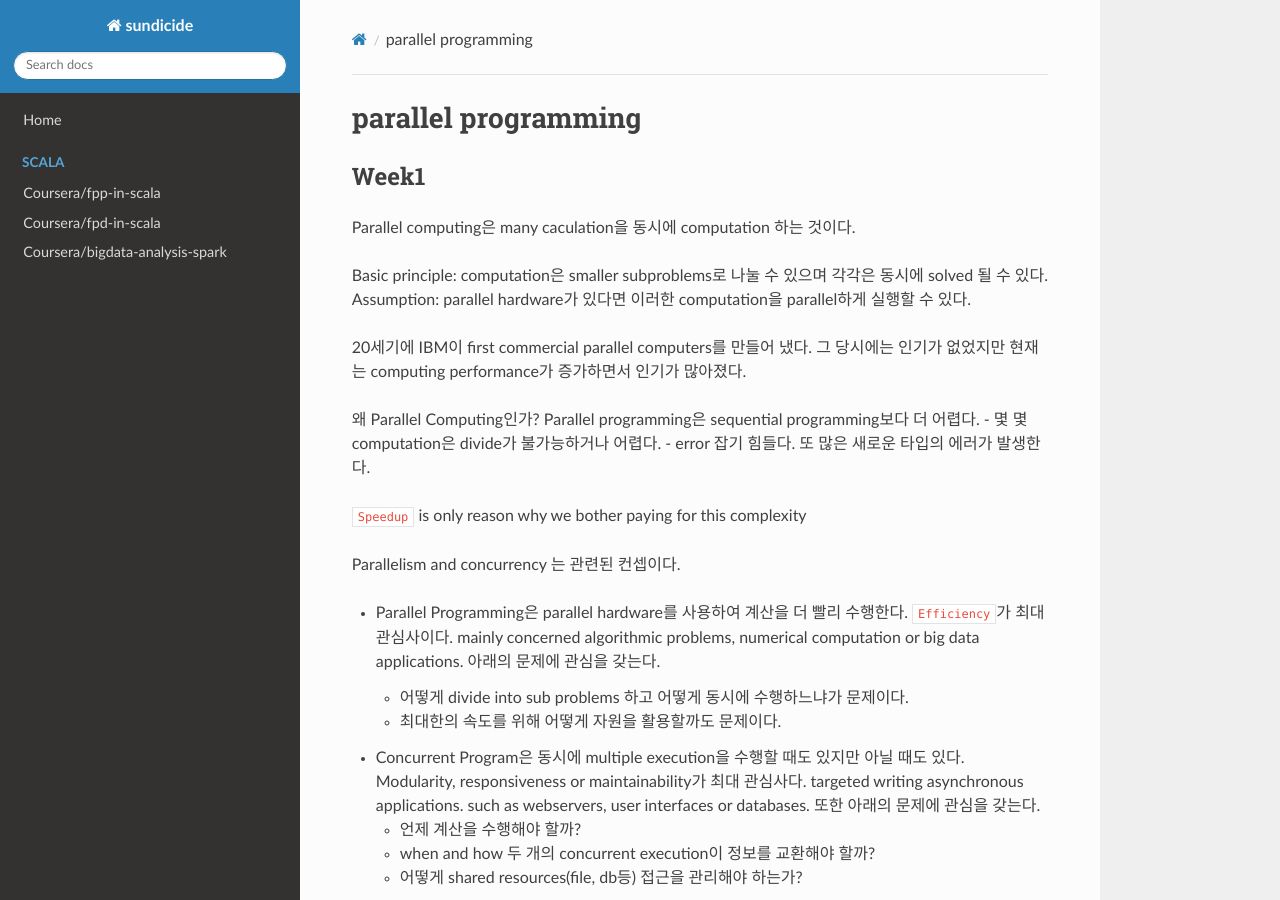
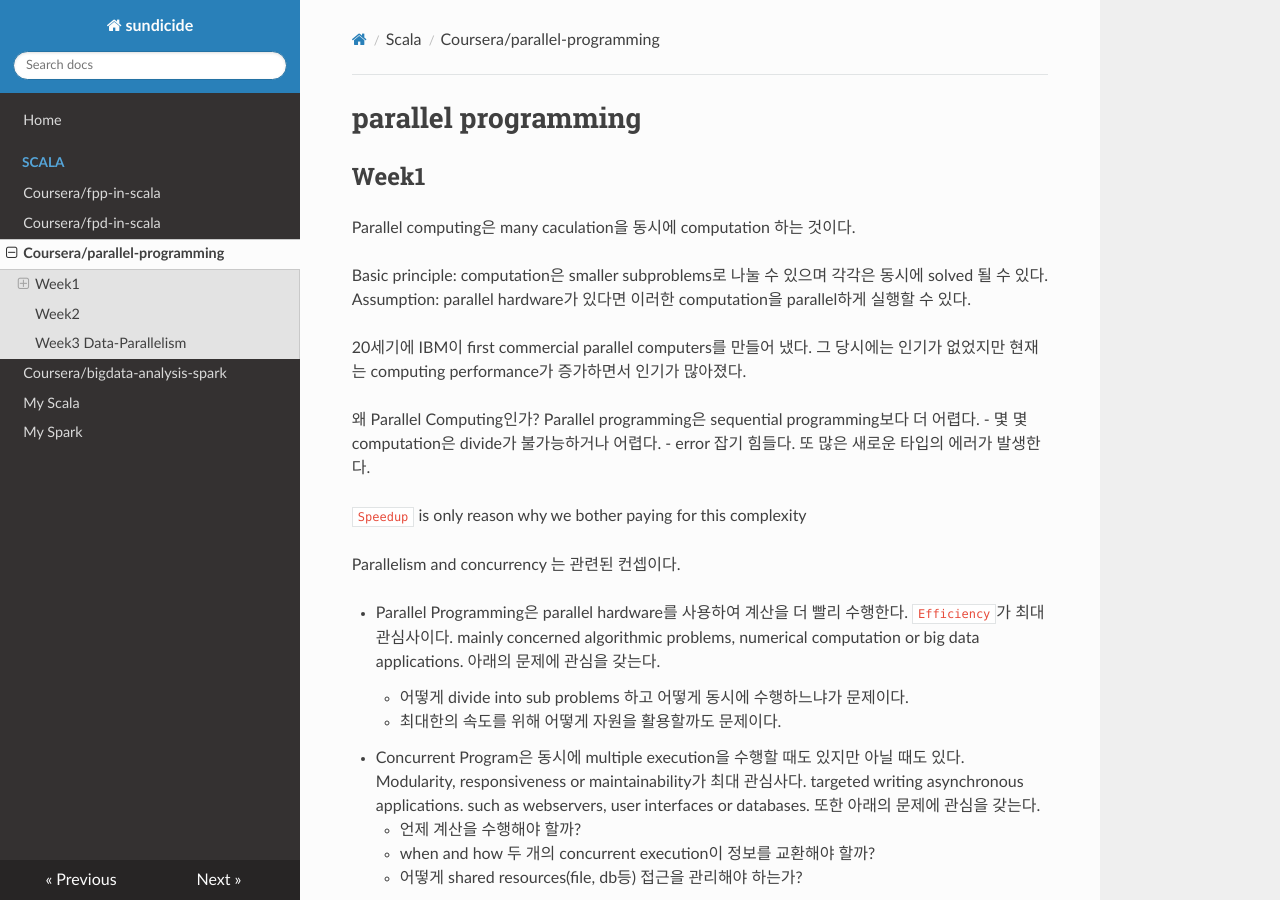
Before and after one commit to sundicide/mkdocs-project, an MkDocs documentation site: the page built from docs/scala/parallel-programming.md, in a window 1280 px wide and 900 px high. Built offline with MkDocs 1.6.1, drawn with Linux system fonts in a browser that asks for light colours; nearby versions of some CDN libraries.

Commit message:
update docs

```diff
--- a/mkdocs.yml
+++ b/mkdocs.yml
@@ -10,4 +10,7 @@ nav:
     - Scala:
         - 'Coursera/fpp-in-scala': scala/fpp-in-scala.md
         - 'Coursera/fpd-in-scala': scala/fpd-in-scala.md
+        - 'Coursera/parallel-programming': scala/parallel-programming.md
         - 'Coursera/bigdata-analysis-spark': scala/bigdata-analysis-with-scala-and-spark.md
+        - 'My Scala': scala/my-scala.md
+        - 'My Spark': scala/my-spark.md
```
Also changed, not shown: docs/scala/bigdata-analysis-with-scala-and-spark.md (+5 -1 lines), docs/scala/my-scala.md (added, +12 -0 lines), docs/scala/my-spark.md (added, +17 -0 lines).
